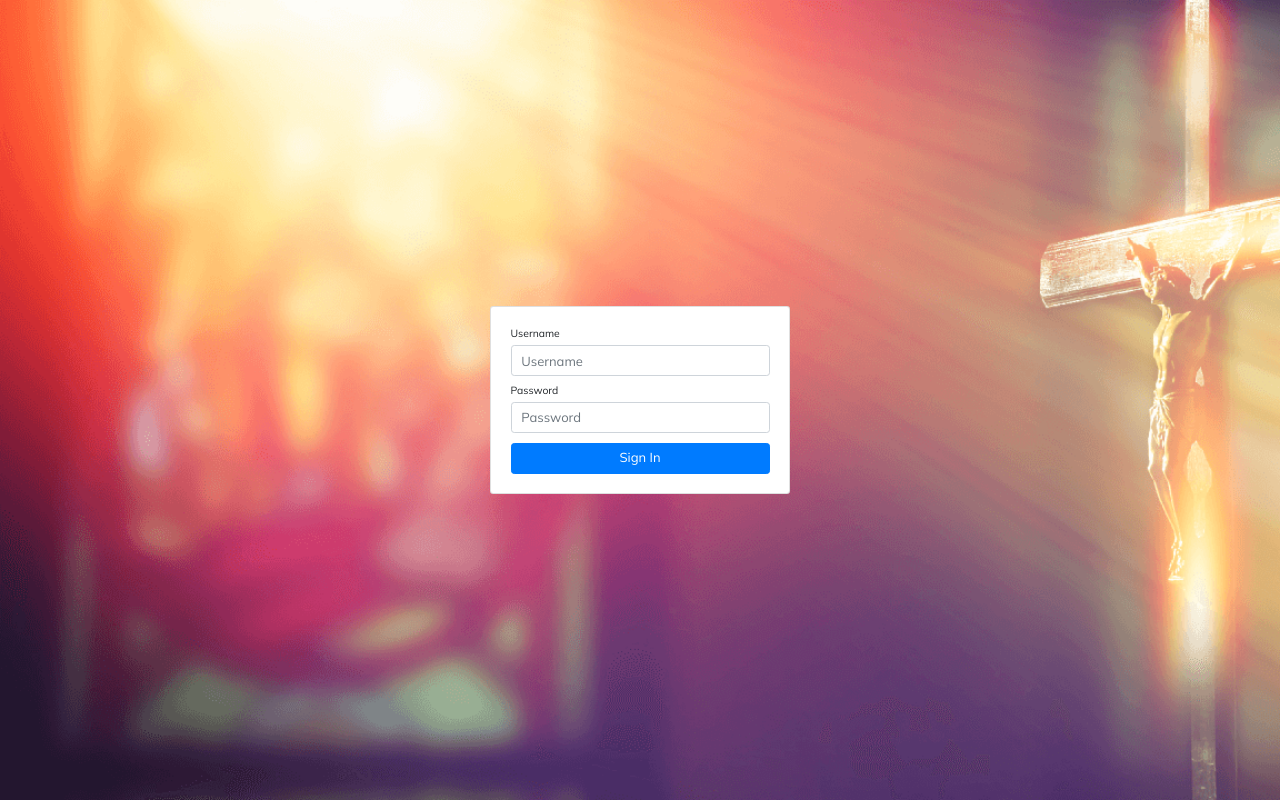
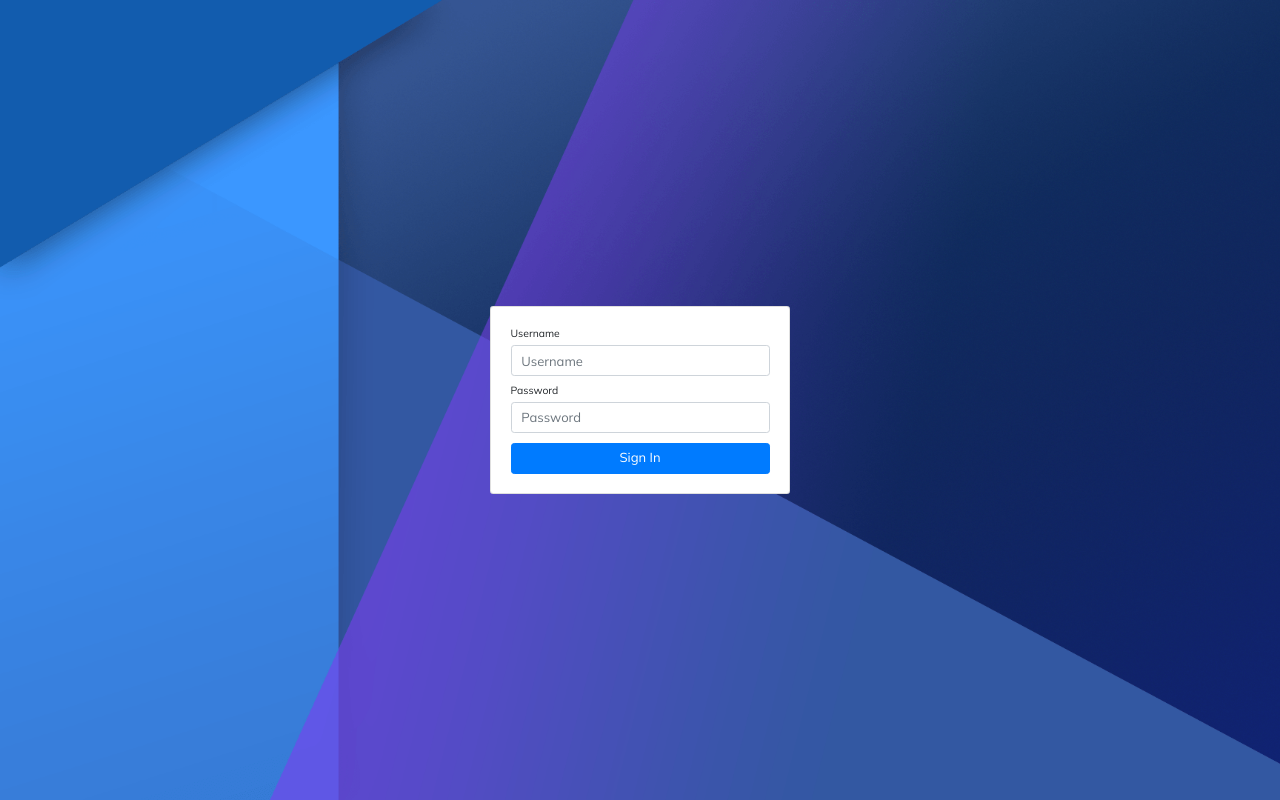
Before and after one commit to mggin/community-directory, an Angular app: page /login in a window 1280 px wide. Built offline with nearby package versions, Linux system fonts and the light colour scheme.

Commit message:
changed login page background

```diff
--- a/src/app/components/login-page/login-page.component.css
+++ b/src/app/components/login-page/login-page.component.css
@@ -1,6 +1,5 @@
 .login-page {
-  background-image: url("../../../assets/directory-bg.png");
+  background-image: url("../../../assets/directory-bg-0.1.0.png");
   background-repeat: no-repeat;
   background-size: cover;
-
 }
```
Also changed, not shown: src/assets/directory-bg-0.1.0.png (added).
